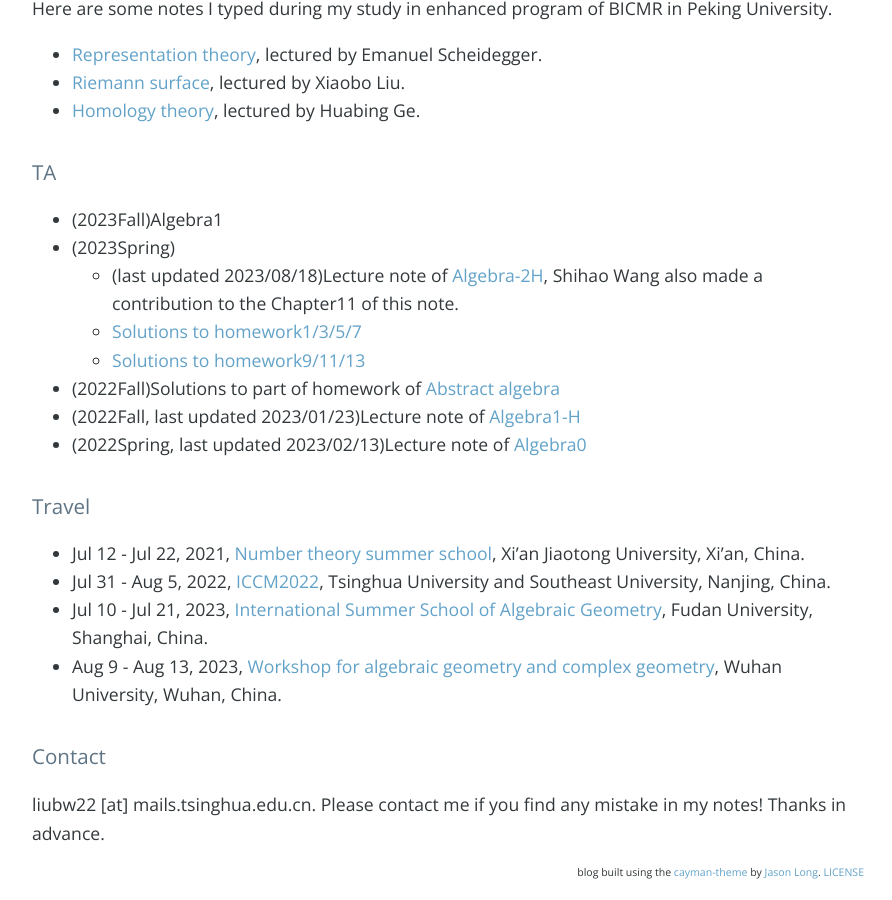
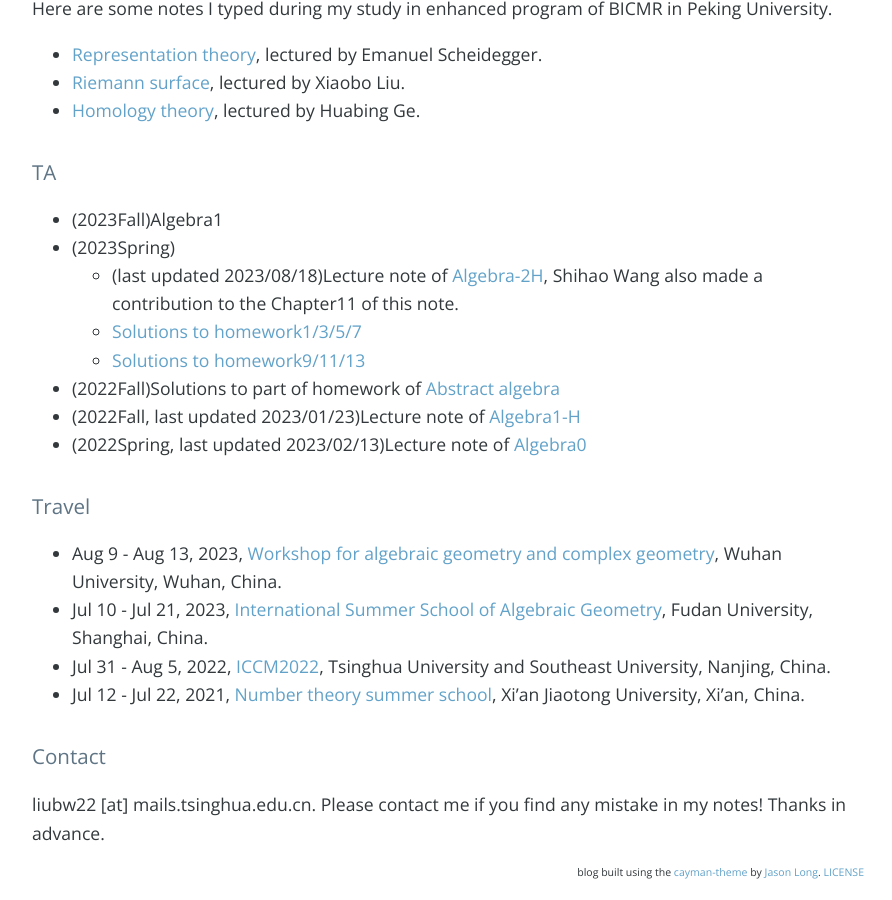
Before and after one commit to bowenl-math/bowenl-math.github.io, a Jekyll site: the page built from index.md, in a window 1280 px wide and 900 px high, scrolled down 1757 px. Shown: the whole window, without its empty margins (192-1084 px from the left). Built offline with Jekyll 4.4.1, drawn with Linux system fonts in a browser that asks for light colours; nearby versions of some CDN libraries; our own code applies the rules of GitHub Pages for plain Markdown files; the list of posts is cut into pages by our own code; comment, search, counter and statistics services are not loaded.

Commit message:
Update index.md

```diff
--- a/index.md
+++ b/index.md
@@ -45,10 +45,10 @@ Here are some notes I typed during my study in enhanced program of BICMR in Peki
 
 
 ### Travel
+* Aug 9 - Aug 13, 2023, [Workshop for algebraic geometry and complex geometry](https://tmcc.whu.edu.cn/info/1206/2689.htm), Wuhan University, Wuhan, China.
+* Jul 10 - Jul 21, 2023, [International Summer School of Algebraic Geometry](https://scms.fudan.edu.cn/info/4503/5820.htm), Fudan University, Shanghai, China.
+* Jul 31 - Aug 5, 2022, [ICCM2022](http://iccm.tsinghua.edu.cn/iccm2022/#/), Tsinghua University and Southeast University, Nanjing, China.
 * Jul 12 - Jul 22, 2021, [Number theory summer school](https://math.xjtu.edu.cn/info/1089/10637.htm), Xi’an Jiaotong University, Xi'an, China.
-* Jul 31 - Aug 5, 2022, [ICCM2022](http://iccm.tsinghua.edu.cn/iccm2022/#/), Tsinghua University and Southeast University, Nanjing, China.
-* Jul 10 - Jul 21, 2023, [International Summer School of Algebraic Geometry](https://scms.fudan.edu.cn/info/4503/5820.htm), Fudan University, Shanghai, China.
-* Aug 9 - Aug 13, 2023, [Workshop for algebraic geometry and complex geometry](https://tmcc.whu.edu.cn/info/1206/2689.htm), Wuhan University, Wuhan, China.
 
 
 ### Contact
```
